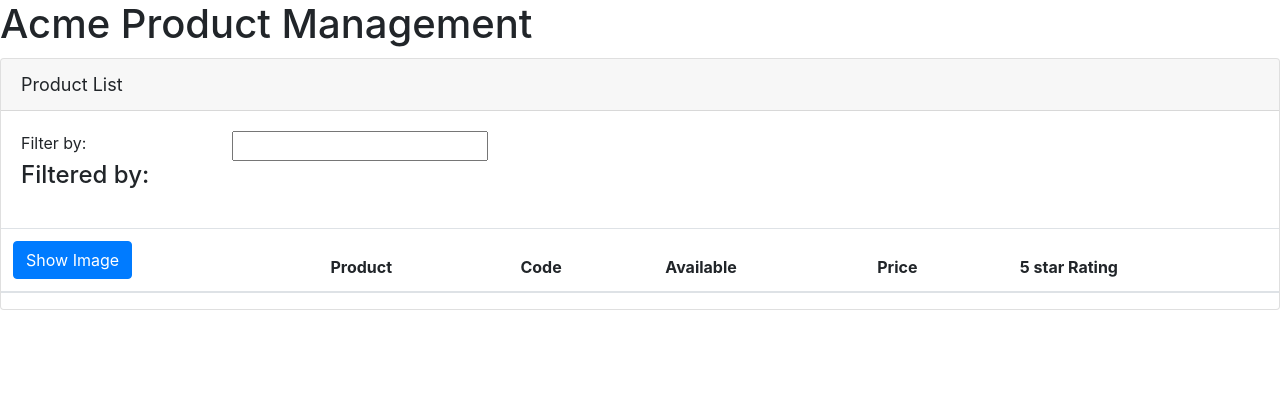
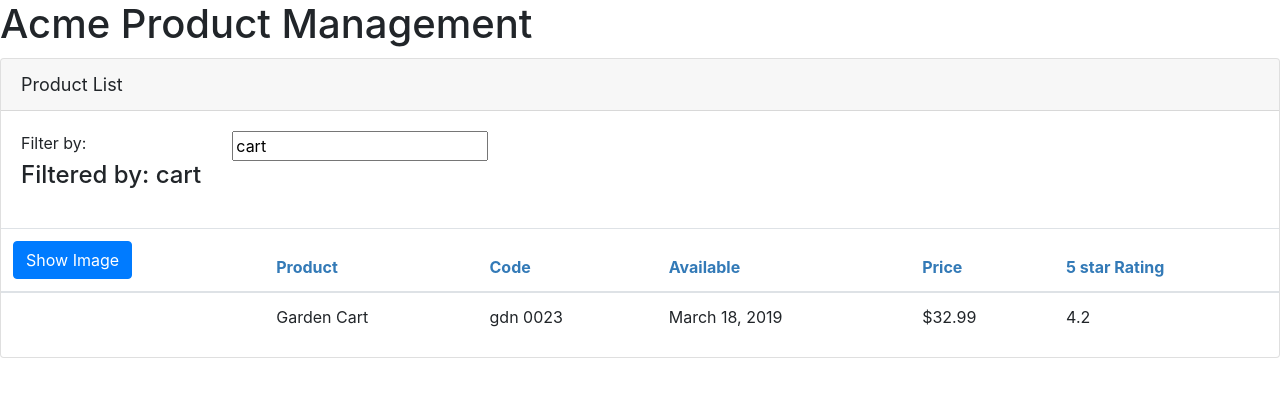
Before and after one commit to ridwanrajik/Angular-ProductManagement, an Angular app: page / in a window 1280 px wide. Shown: the top 396 px of the page. Built offline with nearby package versions, Linux system fonts and the light colour scheme.

Commit message:
modified to implement pipes, interfaces, component styles encapsulates, lifecycle hooks, and filters of the Product list component

```diff
--- a/src/app/app.module.ts
+++ b/src/app/app.module.ts
@@ -1,16 +1,19 @@
 import { BrowserModule } from '@angular/platform-browser';
 import { NgModule } from '@angular/core';
+import {FormsModule} from '@angular/forms';
 
 import { AppComponent } from './app.component';
 import { ProductListComponent } from './products/product-list.component';
+import { ConvertToSpacesPipe } from './shared/convert-to-space.pipe';
 
 @NgModule({
   declarations: [
     AppComponent,
-    ProductListComponent
+    ProductListComponent,
+    ConvertToSpacesPipe
   ],
   imports: [
-    BrowserModule
+    BrowserModule, FormsModule
   ],
   bootstrap: [AppComponent]
 })
--- a/src/app/products/product-list.component.html
+++ b/src/app/products/product-list.component.html
@@ -1,29 +1,30 @@
 <div class="card">
     <div class="card-header">
-        Product List
+        {{pageTitle}}
     </div>
 
     <div class="card-body">
         <div class="row">
             <div class="col-md-2">Filter by:</div>
             <div class="col-md-4">
-                <input type="text">
+                <input type="text" [(ngModel)]='listFilter' />
             </div>
         </div>
         <div class="row">
             <div class="col-md-6">
-                <h4>Filtered by:</h4>
+                <h4>Filtered by: {{listFilter}} </h4>
             </div>
         </div>
     </div>
 
     <div class="table-responsive">
-        <table class="table">
+        <table class="table" *ngIf = 'products && products.length'>
             <thead>
                 <tr>
                     <th>
-                        <button class="btn btn-primary">
-                            Show Image
+                        <button class="btn btn-primary"
+                        (click) = 'toggleImage()'>
+                            {{showImage ? 'Hide' : 'Show'}} Image
                         </button>
                     </th>
                     <th>Product</th>
@@ -33,9 +34,19 @@
                     <th>5 star Rating</th>
                 </tr>
             </thead>
-
             <tbody>
-
+                <tr *ngFor = 'let product of filteredProducts'>
+                    <td><img *ngIf = "showImage"
+                        [src]= 'product.imageUrl'
+                        [title]='product.productName'
+                        [style.width.px] = 'imageWidth'
+                        [style.margin.px] = 'imageMargin'></td>
+                    <td>{{product.productName}}</td>
+                    <td>{{product.productCode | lowercase | convertToSpaces: '-'}}</td>
+                    <td>{{product.releaseDate}}</td>
+                    <td>{{product.price | currency:'USD': 'symbol': '1.2-2'}}</td>
+                    <td>{{product.starRating}}</td>
+                </tr>
             </tbody>
         </table>
     </div>
--- a/src/app/products/product-list.component.ts
+++ b/src/app/products/product-list.component.ts
@@ -1,8 +1,95 @@
-import { Component } from '@angular/core';
+import { Component, OnInit } from '@angular/core';
+import {IProduct} from './product'
 @Component({
     selector: 'pm-products',
-    templateUrl: './product-list.component.html'
+    templateUrl: './product-list.component.html',
+    styleUrls: ['./product-list.component.css']
 })
-export class ProductListComponent {
+export class ProductListComponent implements OnInit {
+    pageTitle: string = 'Product List';
+    imageWidth: number = 50;
+    imageMargin: number = 2;
+    showImage: boolean = false;
 
+    _listFilter: string;
+    get listFilter(): string {
+      return this._listFilter;
+    }
+    set listFilter(value:string) {
+      this._listFilter = value;
+      this.filteredProducts= this.listFilter ? this.performFilter(this.listFilter): this.products;
+    }
+
+    filteredProducts: IProduct[];
+    products: IProduct[] = [
+        {
+          "productId": 1,
+          "productName": "Leaf Rake",
+          "productCode": "GDN-0011",
+          "releaseDate": "March 19, 2019",
+          "description": "Leaf rake with 48-inch wooden handle.",
+          "price": 19.95,
+          "starRating": 3.2,
+          "imageUrl": "assets/images/leaf_rake.png"
+        },
+        {
+          "productId": 2,
+          "productName": "Garden Cart",
+          "productCode": "GDN-0023",
+          "releaseDate": "March 18, 2019",
+          "description": "15 gallon capacity rolling garden cart",
+          "price": 32.99,
+          "starRating": 4.2,
+          "imageUrl": "assets/images/garden_cart.png"
+        },
+        {
+          "productId": 5,
+          "productName": "Hammer",
+          "productCode": "TBX-0048",
+          "releaseDate": "May 21, 2019",
+          "description": "Curved claw steel hammer",
+          "price": 8.9,
+          "starRating": 4.8,
+          "imageUrl": "assets/images/hammer.png"
+        },
+        {
+          "productId": 8,
+          "productName": "Saw",
+          "productCode": "TBX-0022",
+          "releaseDate": "May 15, 2019",
+          "description": "15-inch steel blade hand saw",
+          "price": 11.55,
+          "starRating": 3.7,
+          "imageUrl": "assets/images/saw.png"
+        },
+        {
+          "productId": 10,
+          "productName": "Video Game Controller",
+          "productCode": "GMG-0042",
+          "releaseDate": "October 15, 2018",
+          "description": "Standard two-button video game controller",
+          "price": 35.95,
+          "starRating": 4.6,
+          "imageUrl": "assets/images/xbox-controller.png"
+        }
+      ];
+
+      constructor() {
+        this.filteredProducts = this.products;
+        this.listFilter = 'cart';
+      }
+
+      performFilter(filterBy: string): IProduct[] {
+        filterBy = filterBy.toLocaleLowerCase();
+        return this.products.filter((product: IProduct) =>
+              product.productName.toLocaleLowerCase().indexOf(filterBy) !== -1);
+      }
+
+      toggleImage(): void {
+        this.showImage = !this.showImage
+      }
+
+      ngOnInit(): void {
+        console.log('In OnInit');
+      }
 }
```
